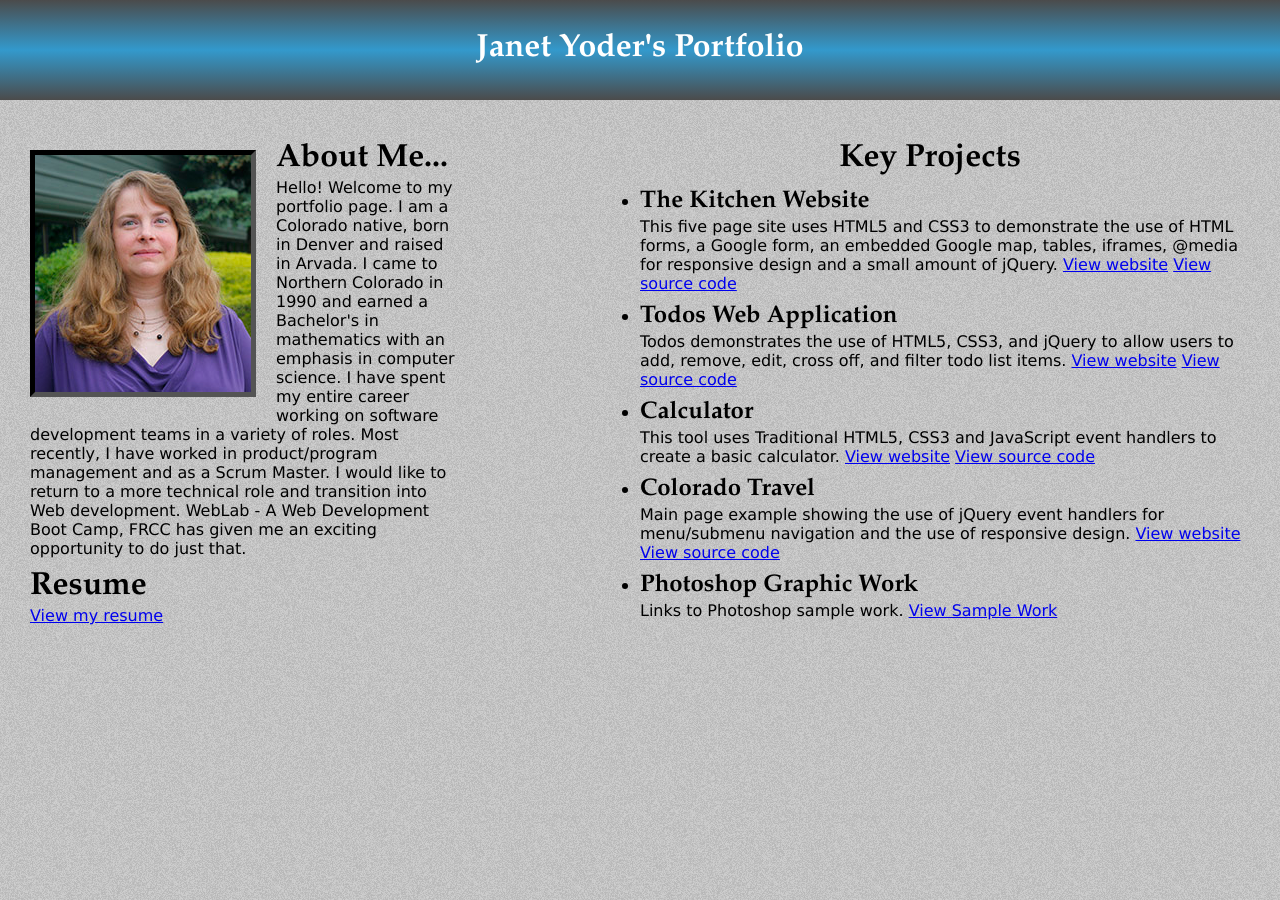
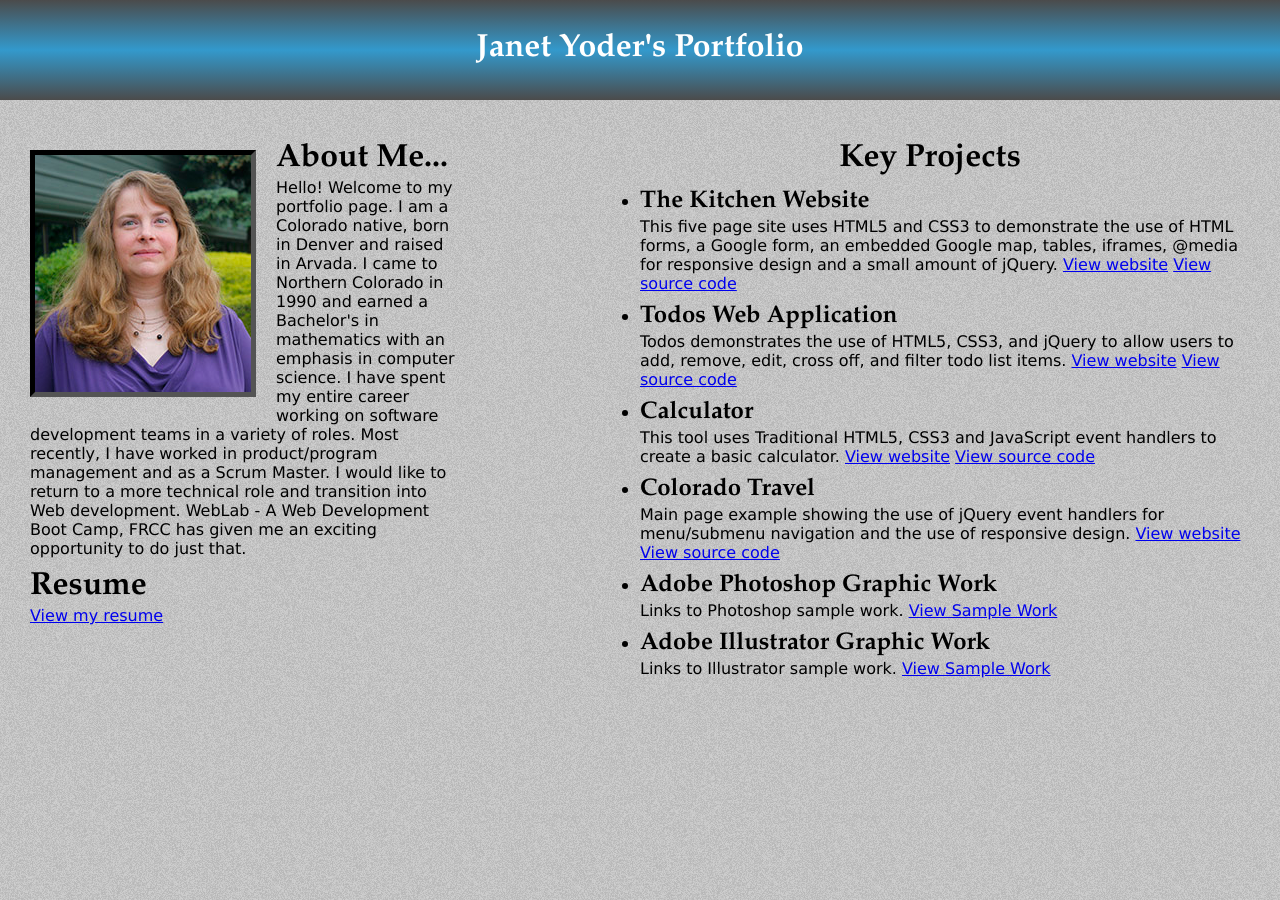
Before and after one commit to jcyoder/jcyoder.github.io, a Jekyll site: the page index.html, which Jekyll copies as it is, in a window 1280 px wide. Built offline with Jekyll 4.4.1, drawn with Linux system fonts in a browser that asks for light colours.

Commit message:
added link to illustrator files

```diff
--- a/index.html
+++ b/index.html
@@ -65,10 +65,16 @@
 						<a href="https://github.com/jcyoder/ColoradoTravel/tree/gh-pages">View source code</a>
 					</p>
 				</li>
-                <li>Photoshop Graphic Work <br />
+                <li>Adobe Photoshop Graphic Work <br />
 					<p class="projdesc">
 						Links to Photoshop sample work.
 						<a href="https://github.com/jcyoder/Graphic-Design/tree/gh-pages/photoshop">View Sample Work</a>
+					</p>
+				</li>
+                <li>Adobe Illustrator Graphic Work <br />
+					<p class="projdesc">
+						Links to Illustrator sample work.
+						<a href="https://github.com/jcyoder/Graphic-Design/tree/gh-pages/illustrator">View Sample Work</a>
 					</p>
 				</li>
 			</ul>
```
